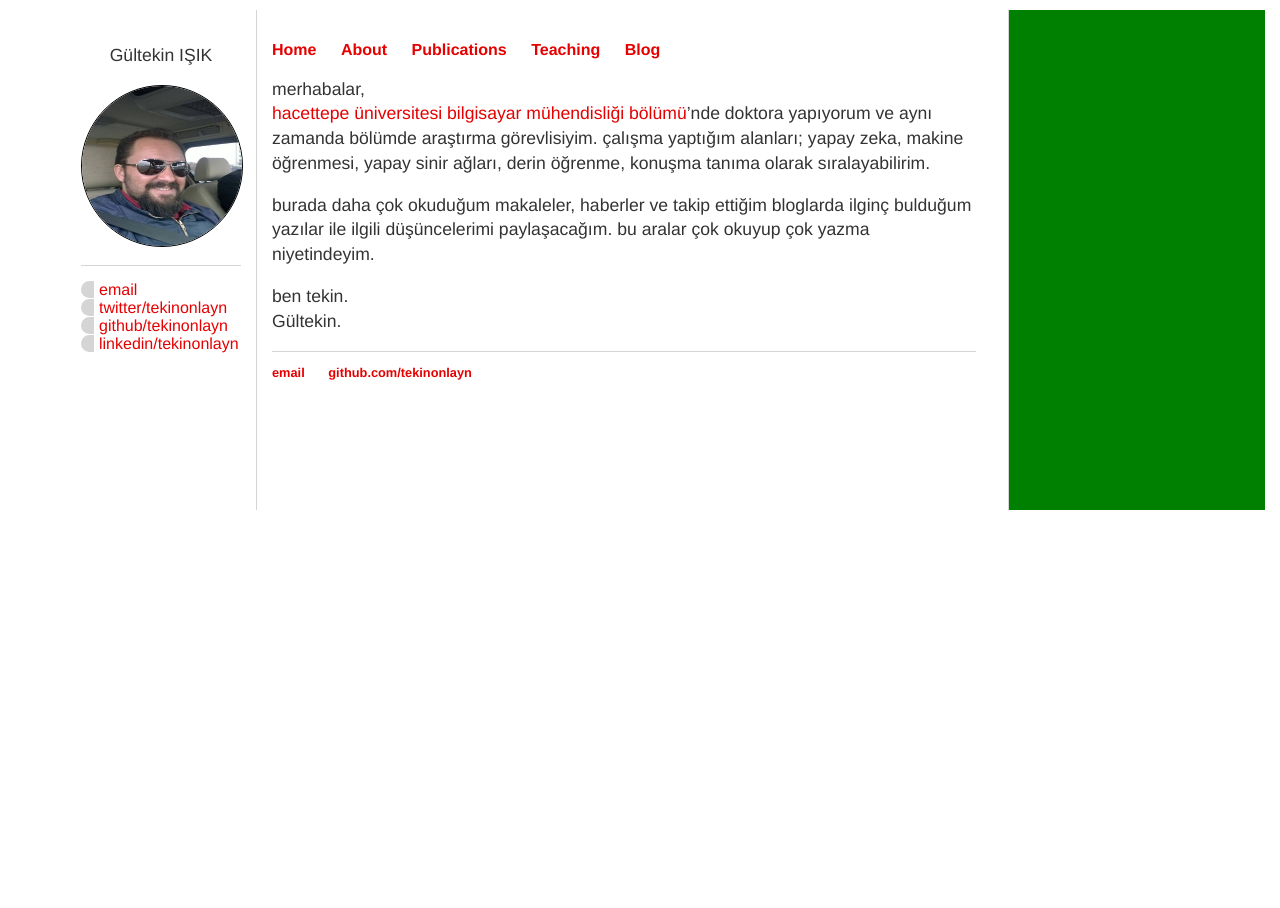
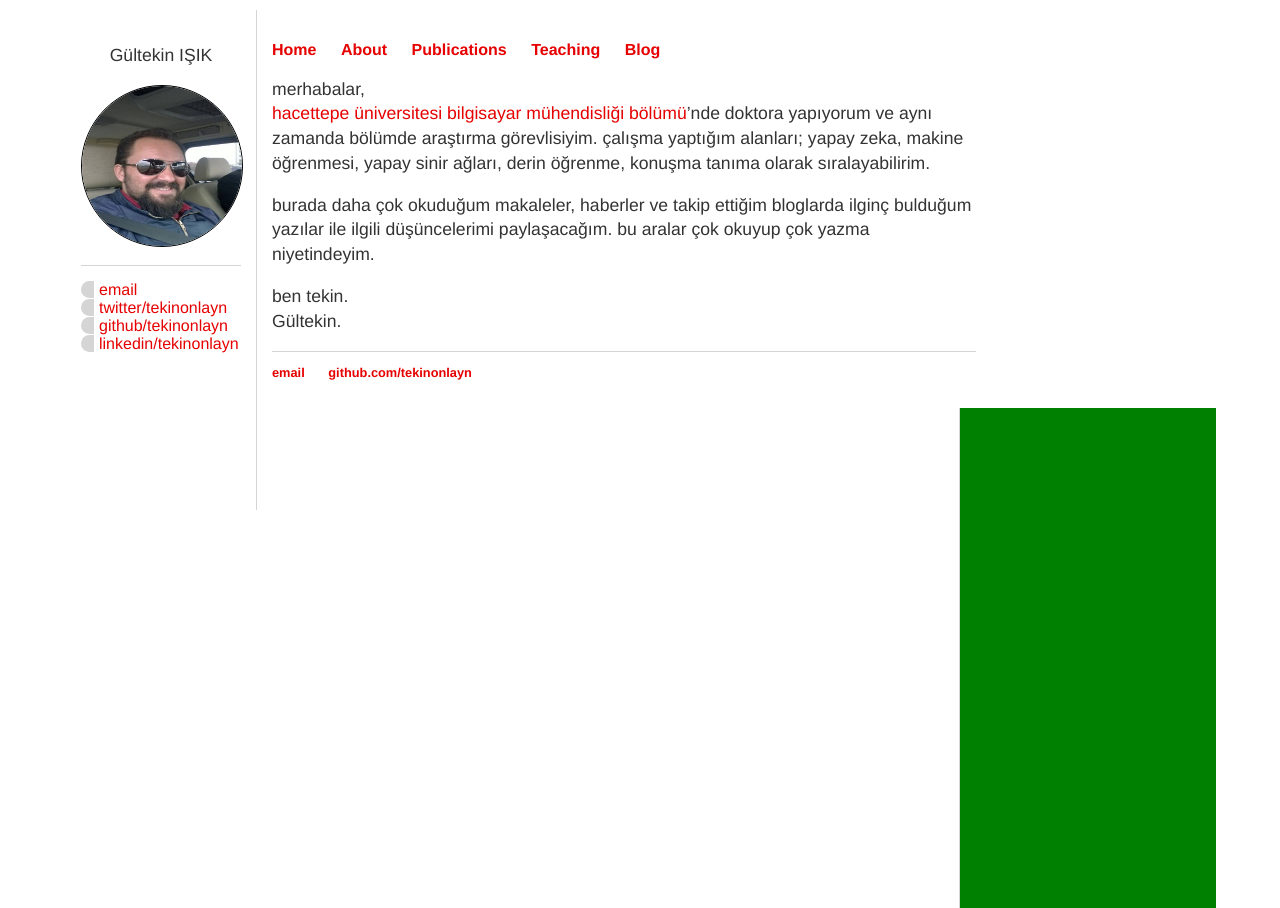
Before and after one commit to tekinonlayn/gi.github.io, a Jekyll site: the page built from cv/cv.html, in a window 1280 px wide. Built offline with Jekyll 4.4.1, drawn with Linux system fonts in a browser that asks for light colours.

Commit message:
Update varsay.css

```diff
--- a/css/varsay.css
+++ b/css/varsay.css
@@ -28,7 +28,7 @@ body {
     width: 20%;
     height: 500px;
     float: right;
-    margin-right:15px;
+    margin-right:5%;
     display: inline-block;
     background-color: green;
     border-left: 1px solid #d5d5d5;
```
